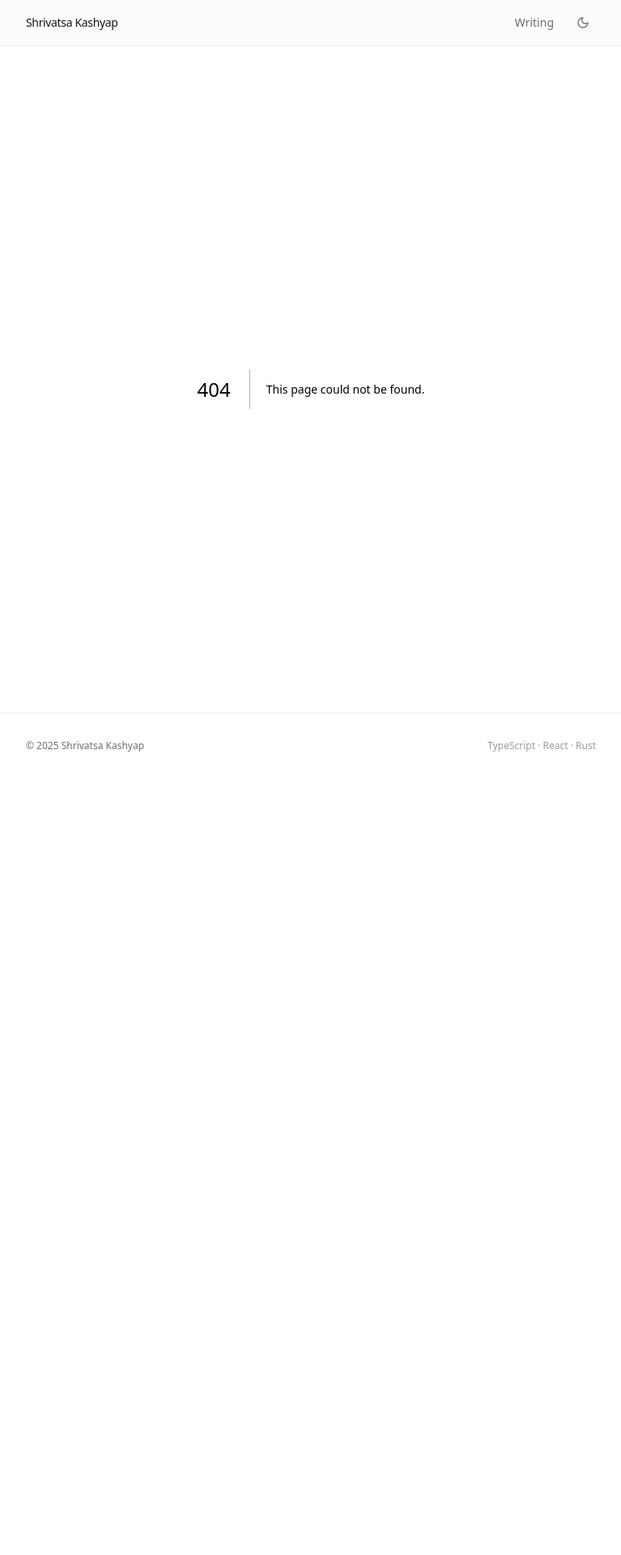
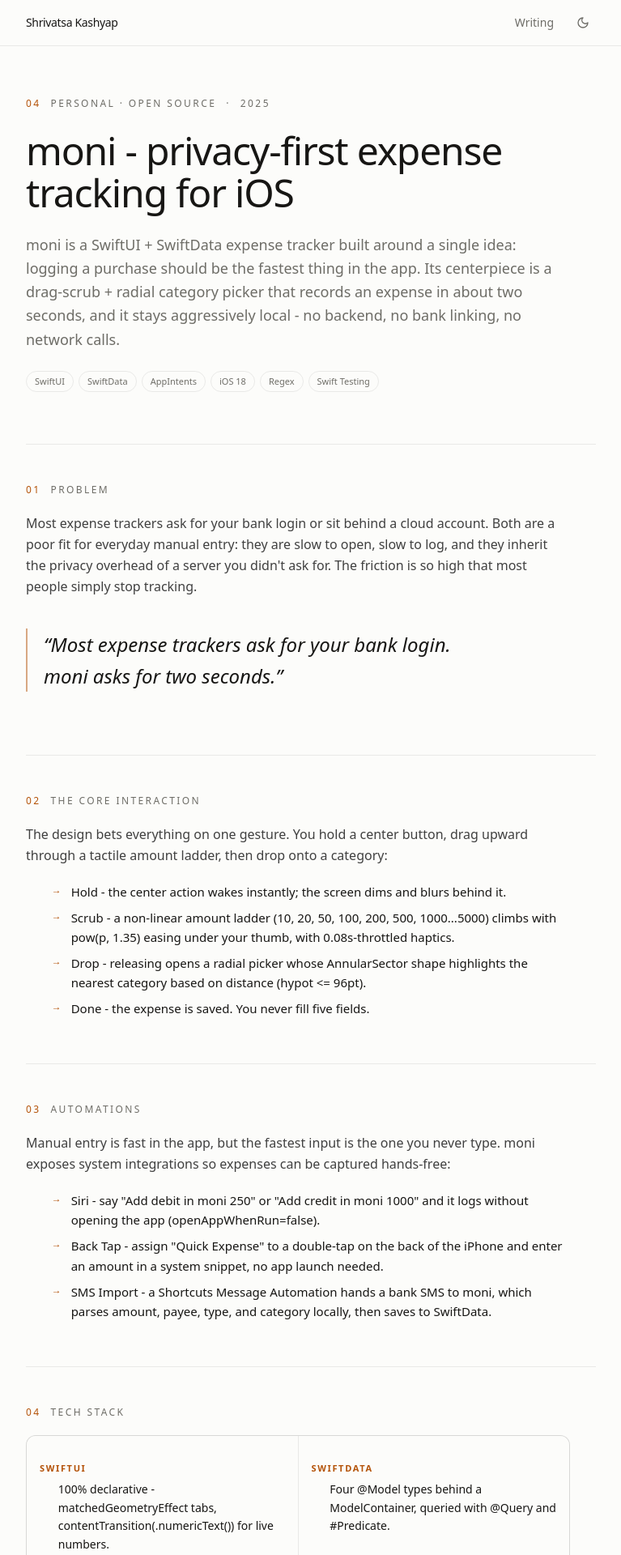
Before and after one commit to vatsa31/vatsa-tech, a Next.js app: page /work/moni in a window 1280 px wide. Before the commit this address had no page. Shown: the top 1920 px of the page at 81% size, without its empty margins (256-1023 px from the left). Before the commit the page ends 961 px from the top, so only its background shows below. Built offline with nearby package versions, Linux system fonts and the light colour scheme.

Commit message:
feat(work): add moni expense-tracking project (#2)

```diff
--- a/app/data.ts
+++ b/app/data.ts
@@ -7,6 +7,7 @@ export type Project = {
   summary: string
   href: string
   github: string
+  site?: string
   meta: string
   tags?: string[]
 }
@@ -20,6 +21,16 @@ export const HERO = {
 }
 
 export const SELECTED_WORK: Project[] = [
+  {
+    repo: 'moni',
+    title: 'moni',
+    summary:
+      'A privacy-first expense tracker for iOS. Log a purchase in ~2 seconds with a drag-scrub gesture, read budgets at a glance, and keep every rupee on-device - no backend, no bank linking.',
+    href: '/work/moni',
+    github: 'https://github.com/vatsa31/moni',
+    site: 'https://moni.shrivatsa.dev',
+    meta: 'SwiftUI · SwiftData · iOS 18',
+  },
   {
     repo: 'usagent',
     title: 'Usagent',
--- /dev/null
+++ b/app/work/moni/page.mdx
@@ -0,0 +1,103 @@
+export const metadata = {
+  title: 'moni - a privacy-first, offline expense tracker for iOS',
+  description:
+    'A native SwiftUI + SwiftData expense tracker built around a drag-scrub quick-capture gesture - no backend, no bank linking, and Siri/Shortcuts/SMS automations. Everything stays on device.',
+}
+
+<CaseHeader
+  index="04"
+  context="Personal · Open source"
+  period="2025"
+  title="moni - privacy-first expense tracking for iOS"
+  summary="moni is a SwiftUI + SwiftData expense tracker built around a single idea: logging a purchase should be the fastest thing in the app. Its centerpiece is a drag-scrub + radial category picker that records an expense in about two seconds, and it stays aggressively local - no backend, no bank linking, no network calls."
+  tags={['SwiftUI', 'SwiftData', 'AppIntents', 'iOS 18', 'Regex', 'Swift Testing']}
+/>
+
+<CaseSection n="01" title="Problem">
+  Most expense trackers ask for your bank login or sit behind a cloud account.
+  Both are a poor fit for everyday manual entry: they are slow to open, slow to
+  log, and they inherit the privacy overhead of a server you didn't ask for.
+  The friction is so high that most people simply stop tracking.
+  <CasePull>
+    Most expense trackers ask for your bank login. moni asks for two seconds.
+  </CasePull>
+</CaseSection>
+
+<CaseSection n="02" title="The core interaction">
+  The design bets everything on one gesture. You hold a center button, drag
+  upward through a tactile amount ladder, then drop onto a category:
+  <CaseList
+    marker="→"
+    items={[
+      'Hold - the center action wakes instantly; the screen dims and blurs behind it.',
+      'Scrub - a non-linear amount ladder (10, 20, 50, 100, 200, 500, 1000...5000) climbs with pow(p, 1.35) easing under your thumb, with 0.08s-throttled haptics.',
+      'Drop - releasing opens a radial picker whose AnnularSector shape highlights the nearest category based on distance (hypot <= 96pt).',
+      'Done - the expense is saved. You never fill five fields.',
+    ]}
+  />
+</CaseSection>
+
+<CaseSection n="03" title="Automations">
+  Manual entry is fast in the app, but the fastest input is the one you never
+  type. moni exposes system integrations so expenses can be captured hands-free:
+  <CaseList
+    marker="→"
+    items={[
+      'Siri - say "Add debit in moni 250" or "Add credit in moni 1000" and it logs without opening the app (openAppWhenRun=false).',
+      'Back Tap - assign "Quick Expense" to a double-tap on the back of the iPhone and enter an amount in a system snippet, no app launch needed.',
+      'SMS Import - a Shortcuts Message Automation hands a bank SMS to moni, which parses amount, payee, type, and category locally, then saves to SwiftData.',
+    ]}
+  />
+</CaseSection>
+
+<CaseSection n="04" title="Tech stack">
+  <CaseGrid
+    rows={[
+      { k: 'SwiftUI', v: '100% declarative - matchedGeometryEffect tabs, contentTransition(.numericText()) for live numbers.' },
+      { k: 'SwiftData', v: 'Four @Model types behind a ModelContainer, queried with @Query and #Predicate.' },
+      { k: 'AppIntents', v: 'Six intents with a shared AppShortcutsProvider; ShowsSnippetView and ProvidesDialog for hands-free flow.' },
+      { k: 'Money as Int', v: 'Paise stored as Int via Decimal * 100, avoiding Double precision drift entirely.' },
+      { k: 'NSRegularExpression', v: 'Four amount patterns plus keyword dictionaries for type, payee, and category inference.' },
+      { k: 'No dependencies', v: 'Swift Testing for the domain calculator; zero third-party packages.' },
+    ]}
+  />
+</CaseSection>
+
+<CaseSection n="05" title="Architecture">
+  The app follows a feature-sliced layout with a deliberate Domain/Persistence
+  separation. The content view holds live @Query arrays and exposes computed
+  values like activeAccounts and totals; the Domain layer is stateless enums of
+  pure functions (balance math, SMS parsing, formatting); and FinanceStore is
+  the single boundary that AppIntents use to read and write. Keeping the parser
+  and calculator pure made them trivially testable without any UI on the
+  stack.
+</CaseSection>
+
+<CaseSection n="06" title="Challenges while building">
+  <CaseList
+    marker="→"
+    items={[
+      'The amount ladder feels right or it feels dead. Tuning the pow exponent so small amounts scrub slowly and large ones fly was the difference between a demo gesture and a daily-use one.',
+      'Radial picker hit detection. The AnnularSector highlight needed distance-based logic (hypot <= 96pt) so the finger reliably lands on the intended category at release.',
+      'Money as safe math. Using Double for currency introduces drift; switching to Decimal -> Int paise for storage, then formatting back for display, removed a whole class of bugs.',
+      'SMS parsing without a server. Building a regex rule engine (amount, debited/credited, payee extraction with stop-word trimming, category inference) that handles HDFC, ICICI, SBI, and Axis formats is pure pattern-matching resilience.',
+      'No backend - by architecture. The install is the app. There is no server to trust, which means the reliability story is entirely about correct on-device persistence.',
+    ]}
+  />
+</CaseSection>
+
+<CaseSection n="07" title="Result">
+  A production-style iOS app with a testable domain core, five intents wired
+  into the system, and a capture flow measured in seconds rather than fields.
+  The full source, an open MIT license, and the live landing site are linked
+  below.
+</CaseSection>
+
+<CaseSection n="08" title="Links">
+  <CaseRelated
+    items={[
+      { label: 'moni.shrivatsa.dev (live site)', href: 'https://moni.shrivatsa.dev', note: 'product' },
+      { label: 'github.com/vatsa31/moni', href: 'https://github.com/vatsa31/moni', note: 'source' },
+    ]}
+  />
+</CaseSection>
--- a/components/site/project-row.tsx
+++ b/components/site/project-row.tsx
@@ -1,4 +1,5 @@
 import Link from 'next/link'
+import { Globe, Github } from 'lucide-react'
 import type { Project } from '@/app/data'
 import { cn } from '@/lib/utils'
 
@@ -19,6 +20,18 @@ export function ProjectRow({ project, className }: { project: Project; className
                 {project.title}
               </h3>
             </Link>
+            {project.site ? (
+              <a
+                href={project.site}
+                target="_blank"
+                rel="noopener noreferrer"
+                aria-label={`${project.title} live site`}
+                title={`${project.title} live site`}
+                className="shrink-0 text-muted transition-colors duration-200 hover:text-accent"
+              >
+                <Globe className="h-4 w-4" />
+              </a>
+            ) : null}
             <a
               href={project.github}
               target="_blank"
@@ -27,7 +40,7 @@ export function ProjectRow({ project, className }: { project: Project; className
               title={`${project.title} on GitHub`}
               className="shrink-0 text-muted transition-colors duration-200 hover:text-accent"
             >
-              <ArrowIcon className="h-4 w-4" />
+              <Github className="h-4 w-4" />
             </a>
           </div>
           <p className="mt-2 max-w-xl text-sm leading-relaxed text-muted">
@@ -50,25 +63,3 @@ export function ProjectRow({ project, className }: { project: Project; className
     </div>
   )
 }
-
-function ArrowIcon({ className }: { className?: string }) {
-  return (
-    <svg
-      width="16"
-      height="16"
-      viewBox="0 0 16 16"
-      fill="none"
-      xmlns="http://www.w3.org/2000/svg"
-      className={className}
-      aria-hidden="true"
-    >
-      <path
-        d="M3.5 12.5L12.5 3.5M12.5 3.5L5.5 3.5M12.5 3.5L12.5 10.5"
-        stroke="currentColor"
-        strokeWidth="1.2"
-        strokeLinecap="round"
-        strokeLinejoin="round"
-      />
-    </svg>
-  )
-}
```
